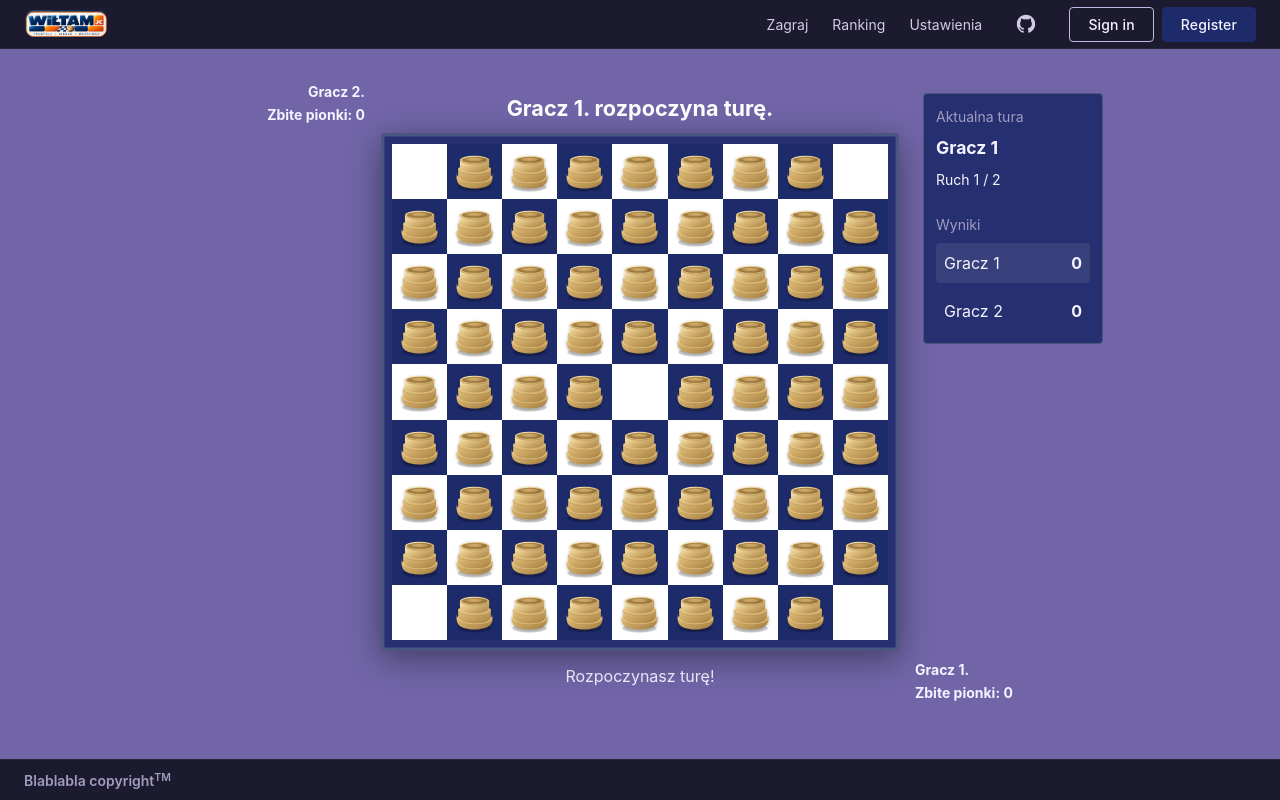
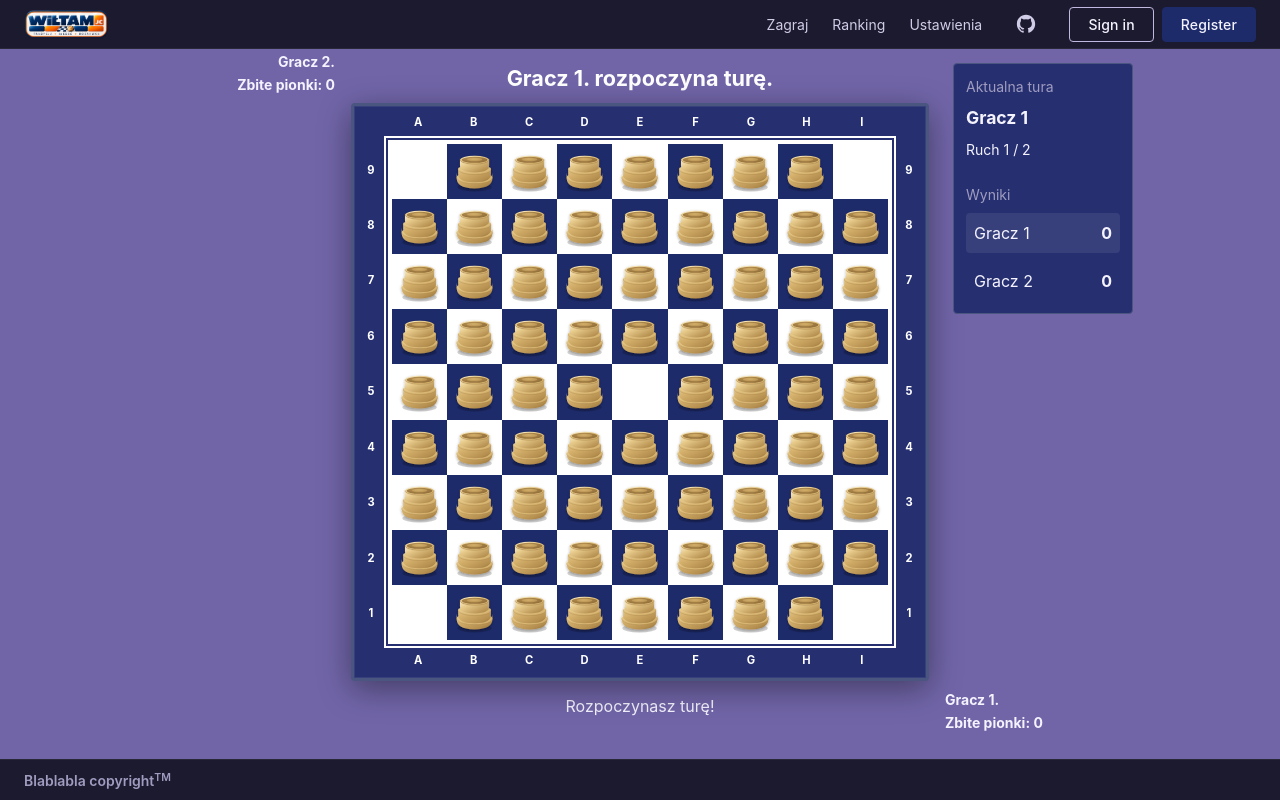
Before and after one commit to Gilomyk/multiwarcaby_v2, a Vue app: page / in a window 1280 px wide. Built offline with nearby package versions, Linux system fonts and the light colour scheme.

Commit message:
feat(ui): add board coordinates and layered border styling

```diff
--- a/src/components/board/GameBoard.vue
+++ b/src/components/board/GameBoard.vue
@@ -1,5 +1,25 @@
 <template>
   <div class="game-board-wrapper">
+    <div class="board-coordinates-layout">
+      <div class="board-corner"></div>
+
+      <div class="board-files board-files--top">
+        <span v-for="label in fileLabels" :key="`top-${label}`">
+          {{ label }}
+        </span>
+      </div>
+
+      <div class="board-corner"></div>
+
+      <div class="board-ranks board-ranks--left">
+        <span v-for="label in rankLabels" :key="`left-${label}`">
+          {{ label }}
+        </span>
+      </div>
+
+      <div class="board-outer-white">
+        <div class="board-blue-ring">
+          <div class="board-inner-white">
             <div ref="boardElement" class="game-board">
               <template v-for="(row, rowIdx) in board" :key="rowIdx">
                 <BoardCell
@@ -18,6 +38,26 @@
               </template>
             </div>
           </div>
+        </div>
+      </div>
+
+      <div class="board-ranks board-ranks--right">
+        <span v-for="label in rankLabels" :key="`right-${label}`">
+          {{ label }}
+        </span>
+      </div>
+
+      <div class="board-corner"></div>
+
+      <div class="board-files board-files--bottom">
+        <span v-for="label in fileLabels" :key="`bottom-${label}`">
+          {{ label }}
+        </span>
+      </div>
+
+      <div class="board-corner"></div>
+    </div>
+  </div>
 </template>
 
 <script setup lang="ts">
@@ -26,6 +66,8 @@ import BoardCell from '@/components/board/BoardCell.vue'
 import type { CellView, PieceMoveView } from '@/types/board-view'
 
 const boardElement = ref<HTMLElement | null>(null)
+const fileLabels = ['A', 'B', 'C', 'D', 'E', 'F', 'G', 'H', 'I']
+const rankLabels = ['9', '8', '7', '6', '5', '4', '3', '2', '1']
 
 const props = defineProps<{
   board: CellView[][]
@@ -82,6 +124,84 @@ defineExpose({
     inset 0 0 0 1px rgba(255, 255, 255, 0.08);
 }
 
+.board-coordinates-layout {
+  display: grid;
+  grid-template-columns: 18px auto 18px;
+  grid-template-rows: 18px auto 18px;
+  gap: 4px;
+}
+
+.board-outer-white {
+  grid-column: 2;
+  grid-row: 2;
+
+  padding: 2px;
+  background: #ffffff;
+}
+
+.board-blue-ring {
+  padding: 2px;
+  background: var(--color-board-bg);
+}
+
+.board-inner-white {
+  padding: 4px;
+  background: #ffffff;
+}
+
+.board-ranks {
+  display: grid;
+  grid-template-rows: repeat(9, 1fr);
+  align-items: center;
+  justify-items: center;
+}
+
+.board-ranks--left {
+  grid-column: 1;
+  grid-row: 2;
+}
+
+.board-ranks--right {
+  grid-column: 3;
+  grid-row: 2;
+}
+
+.board-files {
+  display: grid;
+  grid-template-columns: repeat(9, 1fr);
+  align-items: center;
+  justify-items: center;
+}
+
+.board-files--top {
+  grid-column: 2;
+  grid-row: 1;
+}
+
+.board-files--bottom {
+  grid-column: 2;
+  grid-row: 3;
+}
+
+.board-ranks span,
+.board-files span {
+  color: #ffffff;
+  font-size: 0.7rem;
+  font-weight: 700;
+  line-height: 1;
+  user-select: none;
+}
+
+.board-files {
+  width: 97.5%;
+  justify-self: center;
+}
+
+.board-ranks {
+  height: 97.5%;
+  align-self: center;
+}
+
 .game-board {
   display: grid;
   grid-template-columns: repeat(9, 1fr);
@@ -102,5 +222,28 @@ defineExpose({
     padding: 5px;
     border-width: 2px;
   }
+
+  .board-coordinates-layout {
+    grid-template-columns: 14px auto 14px;
+    grid-template-rows: 14px auto 14px;
+    gap: 3px;
+  }
+
+  .board-outer-white {
+    padding: 3px;
+  }
+
+  .board-blue-ring {
+    padding: 2px;
+  }
+
+  .board-inner-white {
+    padding: 1px;
+  }
+
+  .board-ranks span,
+  .board-files span {
+    font-size: 0.58rem;
+  }
 }
 </style>
```
Lines whose indentation alone changed are shown as unchanged.
